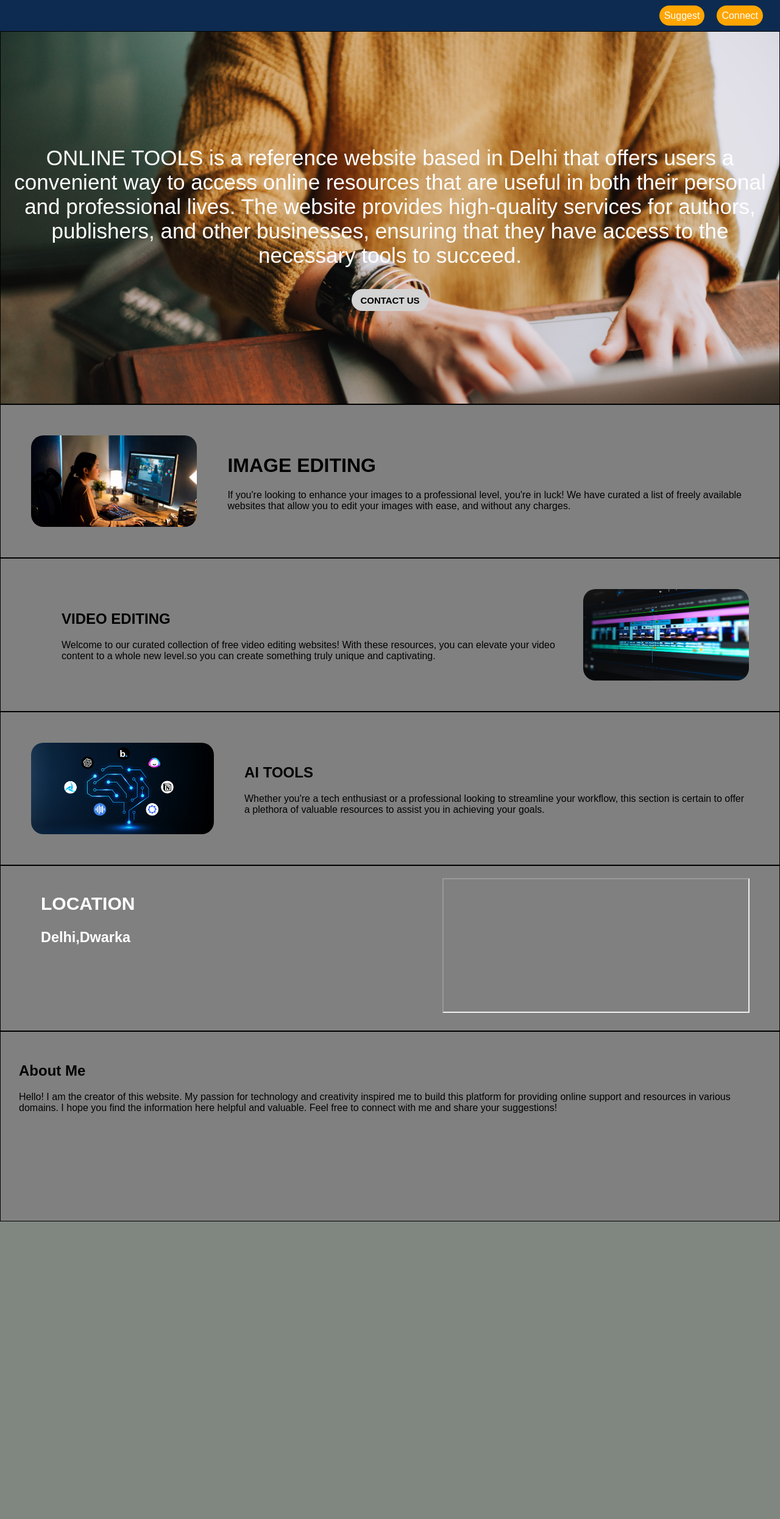
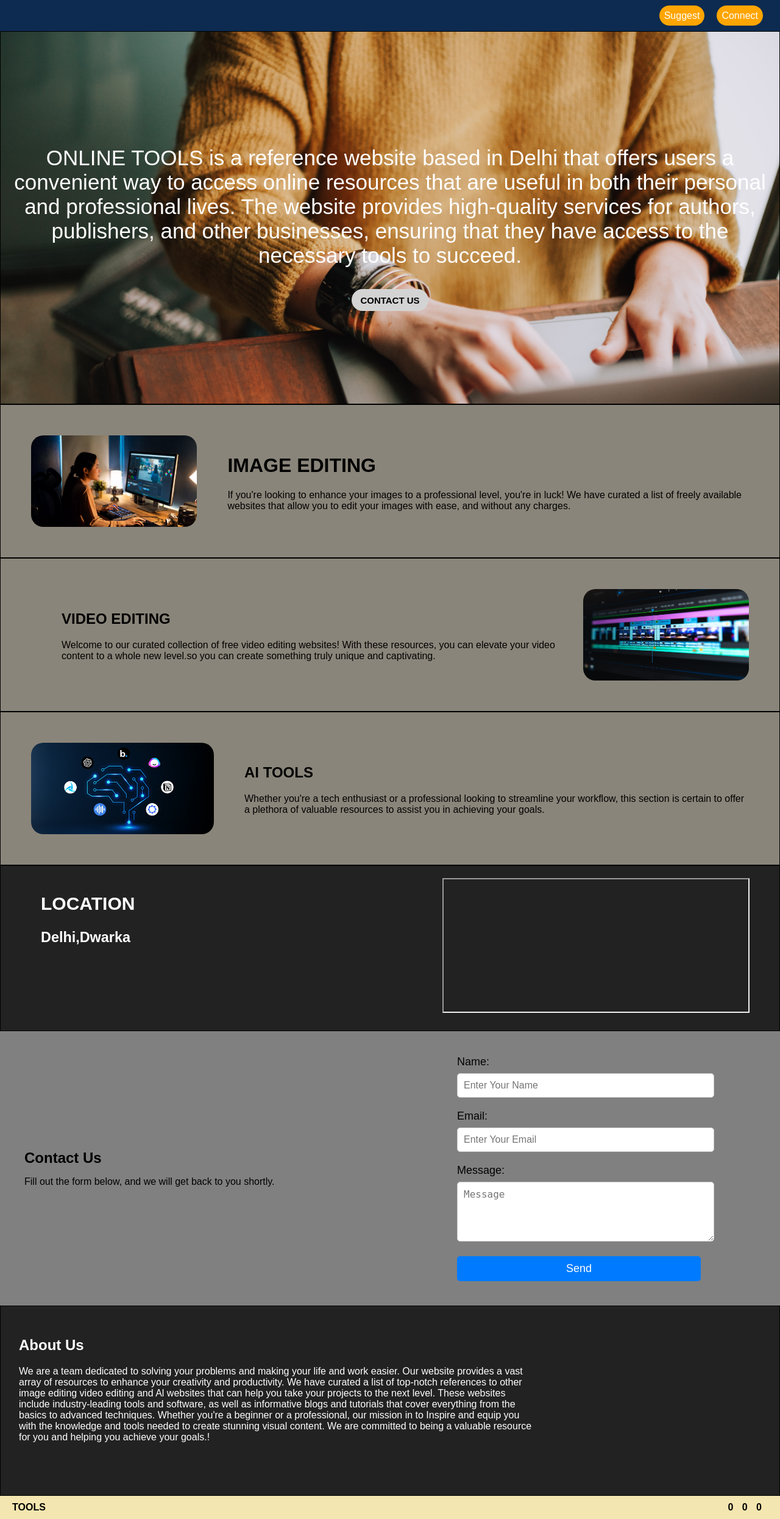
Before and after one commit to Amitkumar71/Tools, a Flask app: page / in a window 1280 px wide. Shown: the whole page at 61% size. Before the commit the page ends 2003 px from the top, so only its background shows below. Run offline with Flask 3, Linux system fonts and the light colour scheme; grey boxes are pictures that could not be loaded.

Commit message:
Landing page done

```diff
--- a/static/css/style.css
+++ b/static/css/style.css
@@ -12,6 +12,7 @@
    justify-content: end;
    display: flex;
  }
+
  .navbar ul {
    list-style-type: none;
    margin: 0;
@@ -19,9 +20,11 @@
    display: flex;
    justify-content: flex-end;
  }
+
  .navbar li {
    margin-right: 20px;
  }
+
  .navbar li a {
    color: white;
    border-radius: 31px;
@@ -30,7 +33,7 @@
    padding: 8px;
  }
 
-img{
+ img {
    width: 40%;
    height: 40%;
  }
@@ -38,7 +41,7 @@ img{
  .section-image,
  .section-video,
  .section-ai {
-  background-color: grey;
+   background-color: rgb(138, 133, 122);
    padding: 50px;
    border: 1px solid black;
    display: flex;
@@ -84,7 +87,7 @@ img{
    text-align: center;
  }
 
-.top button{
+ .top button {
    color: black;
    background-color: lightgrey;
    border-radius: 30px;
@@ -95,29 +98,129 @@ img{
    font-weight: 800;
  }
 
-.map{
+ .top button:hover {
+    background-color: rgb(255, 255, 255);
+    color: black;
+    cursor: pointer;
+    border: 1px solid black;
+ }
+
+
+ .map {
    border: 1px solid black;
    height: 250px;
-  background-color: grey;
+   background-color: rgb(34, 34, 34);
    padding-top: 20px;
  }
-.map iframe{
+
+ .map iframe {
    position: absolute;
-  right : 50px;
+   right: 50px;
    height: 217px;
  }
 
-.map div{
+ .map div {
    font-size: 20px;
    font-weight: bold;
-  position:absolute;
+   position: absolute;
    left: 67px;
    color: white;
  }
 
-.about-me{
+ .about-me {
    border: 1px solid black;
    height: 250px;
+   background-color: rgb(34, 34, 34);
+   padding: 30px;
+   color: white;
+ }
+
+ .about-me p {
+  width: 70%;
+ }
+
+.contact-container {
+  display: flex;
+  justify-content: space-between;
+  align-items: center;
+  padding: 20px;
   background-color: grey;
-  padding: 30px;
 }
+
+.contact-info {
+  flex: 1;
+  padding: 20px;
+}
+
+.contact-info h1 {
+  font-size: 24px;
+}
+
+.contact-info p {
+  font-size: 16px;
+  margin-top: 10px;
+}
+
+.contact-form {
+  flex: 1;
+  padding: 20px;
+}
+
+.contact-form form {
+  max-width: 400px;
+  margin: 0 auto;
+}
+
+.contact-form label {
+  display: block;
+  margin-bottom: 8px;
+  font-size: 18px;
+}
+
+.contact-form input,
+.contact-form textarea {
+  width: 100%;
+  padding: 10px;
+  margin-bottom: 20px;
+  border: 1px solid #ccc;
+  border-radius: 5px;
+  font-size: 16px;
+}
+
+.contact-form button {
+  display: block;
+  width: 100%;
+  padding: 10px;
+  background-color: #007BFF;
+  color: #fff;
+  border: none;
+  border-radius: 5px;
+  font-size: 18px;
+  cursor: pointer;
+}
+
+.contact-form button:hover {
+  background-color: #0056b3;
+}
+
+
+.footer {
+  display: flex;
+  justify-content: space-between;
+  align-items: center;
+  background-color: rgb(244, 230, 176);
+  color: black;
+  padding: 10px 20px;
+}
+
+.nav-item {
+  margin-right: 10px;
+  text-decoration: none;
+  color: black;
+  font-weight: bold;
+}
+
+.nav-item img {
+  width: 20px;
+  height: 20px;
+}
--- a/templates/main.html
+++ b/templates/main.html
@@ -2,7 +2,7 @@
 <html>
 
 <head>
-  <title>Online Support</title>
+  <title>Tools</title>
   <link rel="stylesheet" type="text/css" href="{{ url_for('static', filename='css/style.css') }}">
 </head>
 
@@ -19,7 +19,7 @@
       that are useful in both their personal and professional lives. The website provides high-quality services for
       authors, publishers, and other businesses, ensuring that they have access to the necessary tools to succeed.
     </p>
-    <button>
+    <button id="scrollButton">
       CONTACT US
     </button>
   </div>
@@ -60,16 +60,68 @@
       src="https://www.google.com/maps/embed?pb=!1m18!1m12!1m3!1d56062.0728988746!2d77.00389545094887!3d28.573379257156272!2m3!1f0!2f0!3f0!3m2!1i1024!2i768!4f13.1!3m3!1m2!1s0x390d1a9c31eec4e1%3A0x39493976cba4c89a!2sDwarka%2C%20New%20Delhi%2C%20Delhi!5e0!3m2!1sen!2sin!4v1687195658148!5m2!1sen!2sin"
       width="500" height="250" allowfullscreen="" referrerpolicy="no-referrer-when-downgrade"></iframe>
   </section>
+
+  <div class="contact-container">
+    <div class="contact-info">
+      <h1>Contact Us</h1>
+      <p>Fill out the form below, and we will get back to you shortly.</p>
+    </div>
+    <div class="contact-form">
+      <form action="#" method="post">
+        <label for="name">Name:</label>
+        <input type="text" id="name" name="name" required placeholder="Enter Your Name">
+
+        <label for="email">Email:</label>
+        <input type="email" id="email" name="email" required placeholder="Enter Your Email ">
+
+        <label for="message">Message:</label>
+        <textarea id="message" name="message" rows="4" required placeholder="Message"></textarea>
+
+        <button type="submit">Send</button>
+      </form>
+    </div>
+  </div>
+
   <div class="about-me">
-    <h2>About Me</h2>
-    <p>Hello! I am the creator of this website. My passion for technology and creativity inspired me to build this
-      platform for providing online support and resources in various domains. I hope you find the information here
-      helpful and valuable. Feel free to connect with me and share your suggestions!</p>
+    <h2>About Us</h2>
+    <p>We are a team dedicated to solving your problems and making your life and work easier. Our website provides a
+      vast array of resources to enhance your creativity and productivity. We have curated a list of top-notch
+      references to other image editing video editing and Al websites that can help you take your projects to the next
+      level. These websites include industry-leading tools and software, as well as informative blogs and tutorials that
+      cover everything from the basics to advanced techniques. Whether you're a beginner or a professional, our mission
+      in to Inspire and equip you with the knowledge and tools needed to create stunning visual content. We are
+      committed to being a valuable resource for you and helping you achieve your goals.!</p>
+  </div>
+
+  <div class="footer">
+    <div class="left-section">
+      <span class="nav-item">TOOLS</span>
+    </div>
+    <div class="right-section">
+      <a href="https://github.com" target="_blank" class="nav-item">0
+      </a>
+      <a href="https://linkedin.com" target="_blank" class="nav-item">0
+      </a>
+      <a href="https://instagram.com" target="_blank" class="nav-item">0
+      </a>
+    </div>
   </div>
   </div>
+</html>
+
+<script>
+  // Get a reference to the button and the second div
+const scrollButton = document.getElementById("scrollButton");
+const div2 = document.querySelector(".contact-form");
+
+// Add a click event listener to the button
+scrollButton.addEventListener("click", () => {
+    // Use the `scrollIntoView` method to scroll to the second div smoothly
+    div2.scrollIntoView({ behavior: "smooth" });
+});
+
+</script>
+
 </body>
 
 </html>
-</body>
-
-</html>
```
Lines whose indentation alone changed are shown as unchanged.
